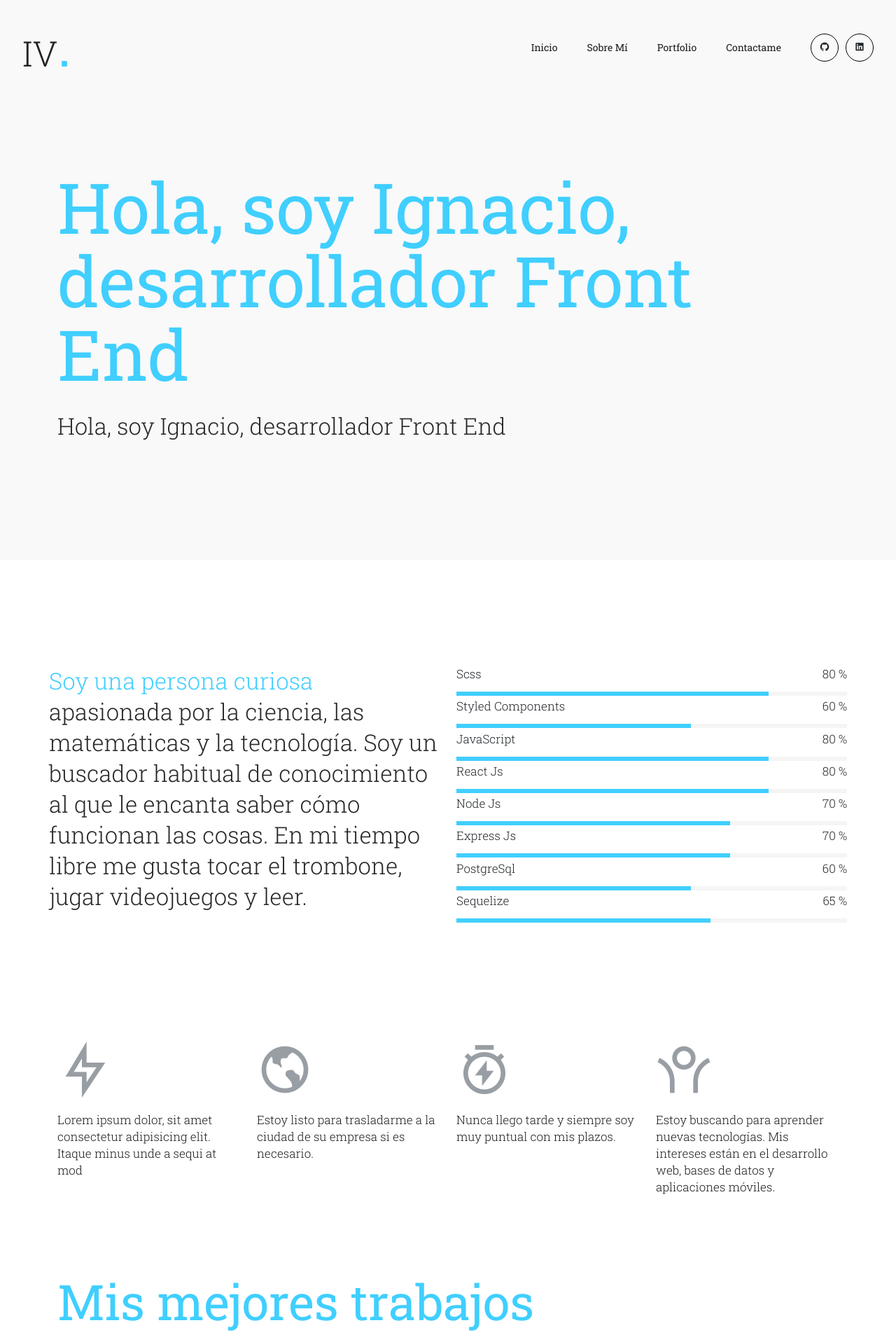
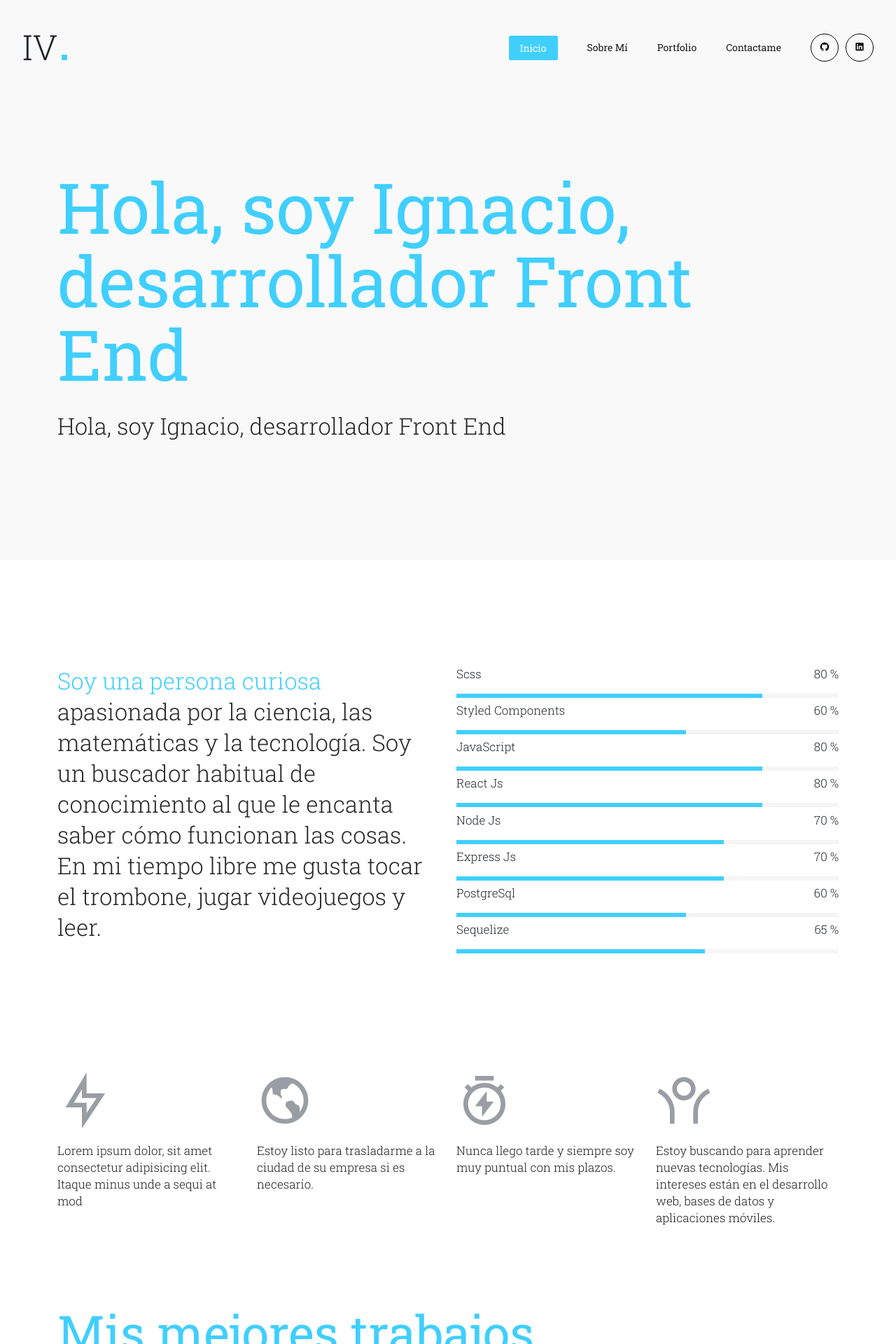
Before and after one commit to IgnacioVivas/Portfolio, a React (Vite) app: page / in a window 1280 px wide. Shown: the top 1920 px of the page at 70% size. Built offline with nearby package versions, Linux system fonts and the light colour scheme.

Commit message:
aplicando estilos

```diff
--- a/src/App.jsx
+++ b/src/App.jsx
@@ -5,14 +5,12 @@ import SobreMi from './components/SobreMi/SobreMi';
 import Proyectos from './components/Proyectos/Proyectos';
 import Contactame from './components/Contactame/Contactame';
 import Footer from './components/Footer/Footer';
-import SobreMiDos from './components/SobreMiDos/SobreMiDos';
 
 function App() {
   return (
     <>
       <Header />
       <SobreMi />
-      <SobreMiDos />
       <Proyectos />
       <Contactame />
       <Footer />
--- a/src/components/Contactame/contactame.scss
+++ b/src/components/Contactame/contactame.scss
@@ -1,4 +1,5 @@
 .container-contactame {
+  padding-top: 75px;
   padding-bottom: 150px;
   #row-contactame {
     #col-contactame {
--- a/src/components/Form/form.scss
+++ b/src/components/Form/form.scss
@@ -24,8 +24,13 @@
     padding-left: 22px;
     margin-top: 0px;
     margin-bottom: 4px;
+    outline: none;
+    &:focus {
+      background-color: #f9f9f9;
+    }
   }
   textarea {
+    outline: none;
     width: 100%;
     background-color: #ffffff;
     border-color: #282828;
@@ -48,6 +53,9 @@
     padding-left: 22px;
     margin-top: 0px;
     margin-bottom: 4px;
+    &:focus {
+      background-color: #f9f9f9;
+    }
   }
   button {
     width: 285px;
@@ -67,5 +75,8 @@
     height: 60px;
     line-height: 60px;
     padding: 0 34px;
+    &:hover {
+      background-color: #40cfff;
+    }
   }
 }
--- a/src/components/NavBar/NavBar.jsx
+++ b/src/components/NavBar/NavBar.jsx
@@ -7,7 +7,7 @@ function NavBar() {
   const [addClass, setAddClass] = useState(false);
 
   window.onscroll = function () {
-    if (window.scrollY > 700) setAddClass(true);
+    if (window.scrollY > 690) setAddClass(true);
     else setAddClass(false);
   };
 
@@ -19,9 +19,10 @@ function NavBar() {
     <div className='navBar-container' id={addClass && 'down'}>
       <div className='navBar-wrapper'>
         <div className='icon-container'>
-          <h5>
-            IV<span id='point'>.</span>
-          </h5>
+          <span>
+            IV
+            <span id='point'>.</span>
+          </span>
         </div>
         <ul className='nav-bar'>
           <li>
--- a/src/components/NavBar/navBar.scss
+++ b/src/components/NavBar/navBar.scss
@@ -10,7 +10,7 @@
     justify-content: space-between;
     align-items: center;
     .icon-container {
-      h5 {
+      span {
         text-transform: uppercase;
         font-weight: 300;
         font-size: 50px;
@@ -18,6 +18,7 @@
           color: #40cfff;
           font-size: 80px;
           font-weight: 400;
+          line-height: 0;
         }
       }
     }
@@ -35,29 +36,22 @@
         a {
           text-decoration: none;
           color: #1d1d1d;
+          cursor: pointer;
           &:hover {
             color: #40cfff;
           }
-          // &:visited {
-          //   color: yellow;
-          //   font-size: 50px;
-          //   background-color: #1d1d1d;
-          //   padding: 10px;
-          // }
+        }
+        .active {
+          background-color: #40cfff;
+          padding: 8px 16px;
+          vertical-align: middle;
+          border-radius: 2px;
+          color: white;
+          &:hover {
+            color: white;
+          }
         }
       }
-      // .active {
-      //   background-color: #40cfff;
-      //   padding: 8px 16px;
-      //   vertical-align: middle;
-      //   border-radius: 2px;
-      //   a {
-      //     color: white;
-      //     &:hover {
-      //       color: white;
-      //     }
-      //   }
-      // }
     }
   }
 }
--- a/src/components/Proyectos/proyectos.scss
+++ b/src/components/Proyectos/proyectos.scss
@@ -1,5 +1,6 @@
 .container-proyectos {
-  padding-bottom: 150px;
+  padding-bottom: 75px;
+  padding-top: 50px;
   #row-proyectos-title {
     margin-bottom: 50px;
     h2 {
--- a/src/components/SobreMi/SobreMi.jsx
+++ b/src/components/SobreMi/SobreMi.jsx
@@ -1,6 +1,7 @@
 import './sobreMi.scss';
 import { Col, Container, Row } from 'react-bootstrap';
 import ProgressBar from '../ProgressBar/ProgressBar';
+import SobreMiDos from '../SobreMiDos/SobreMiDos';
 
 function SobreMi() {
   return (
@@ -25,6 +26,7 @@ function SobreMi() {
           <ProgressBar bgcolor='#40cfff' progress='65' technology={'Sequelize'} />
         </Col>
       </Row>
+      <SobreMiDos />
     </Container>
   );
 }
--- a/src/components/SobreMi/sobreMi.scss
+++ b/src/components/SobreMi/sobreMi.scss
@@ -1,5 +1,6 @@
 .container-sobreMi {
-  padding: 150px 0;
+  padding-top: 150px;
+  padding-bottom: 50px;
   #sobreMi {
     color: #282828;
     font-size: 33px;
--- a/src/components/SobreMiDos/SobreMiDos.jsx
+++ b/src/components/SobreMiDos/SobreMiDos.jsx
@@ -3,13 +3,11 @@ import './sobreMiDos.scss';
 
 function SobreMiDos() {
   return (
-    <Container id='container-sobreMiDos'>
-      <Row>
+    <Row id='container-sobreMiDos'>
       <Col>
         <i className='ri-flashlight-line icon'></i>
         <p className='text-sobreMi'>
-            Lorem ipsum dolor, sit amet consectetur adipisicing elit. Itaque minus unde a sequi at
-            mod
+          Lorem ipsum dolor, sit amet consectetur adipisicing elit. Itaque minus unde a sequi at mod
         </p>
       </Col>
       <Col>
@@ -20,19 +18,16 @@ function SobreMiDos() {
       </Col>
       <Col>
         <i className='ri-timer-flash-line icon'></i>
-          <p className='text-sobreMi'>
-            Nunca llego tarde y siempre soy muy puntual con mis plazos.
-          </p>
+        <p className='text-sobreMi'>Nunca llego tarde y siempre soy muy puntual con mis plazos.</p>
       </Col>
       <Col>
         <i className='ri-open-arm-line icon'></i>
         <p className='text-sobreMi'>
-            Estoy buscando para aprender nuevas tecnologías. Mis intereses están en el desarrollo
-            web, bases de datos y aplicaciones móviles.
+          Estoy buscando para aprender nuevas tecnologías. Mis intereses están en el desarrollo web,
+          bases de datos y aplicaciones móviles.
         </p>
       </Col>
     </Row>
-    </Container>
   );
 }
 
--- a/src/components/SobreMiDos/sobreMiDos.scss
+++ b/src/components/SobreMiDos/sobreMiDos.scss
@@ -1,5 +1,5 @@
 #container-sobreMiDos {
-  margin-bottom: 100px;
+  padding-top: 150px;
 }
 .text-sobreMi {
   color: #1d1d1d;
--- a/src/components/SocialNetworks/SocialNetworks.jsx
+++ b/src/components/SocialNetworks/SocialNetworks.jsx
@@ -3,12 +3,16 @@ import './socialNetworks.scss';
 function SocialNetworks() {
   return (
     <div id='container-socialNetworks'>
+      <a href='https://github.com/IgnacioVivas?tab=overview&from=2022-11-01&to=2022-11-24'>
         <span className='socialNetworks'>
           <i className='ri-github-fill'></i>
         </span>
+      </a>
+      <a href='https://www.linkedin.com/in/ignacio-vivas-viscarra/'>
         <span className='socialNetworks'>
           <i className='ri-linkedin-box-fill'></i>
         </span>
+      </a>
     </div>
   );
 }
--- a/src/components/SocialNetworks/socialNetworks.scss
+++ b/src/components/SocialNetworks/socialNetworks.scss
@@ -2,6 +2,12 @@
   display: flex;
   align-items: center;
   gap: 10px;
+  a {
+    text-decoration: none;
+    color: black;
+    &:hover {
+      color: white;
+    }
     .socialNetworks {
       display: flex;
       justify-content: center;
@@ -10,8 +16,12 @@
       border-radius: 20px;
       width: 40px;
       height: 40px;
+      &:hover {
+        background-color: black;
+      }
       i {
         font-size: 15px;
       }
     }
   }
+}
```
Lines whose indentation alone changed are shown as unchanged.
